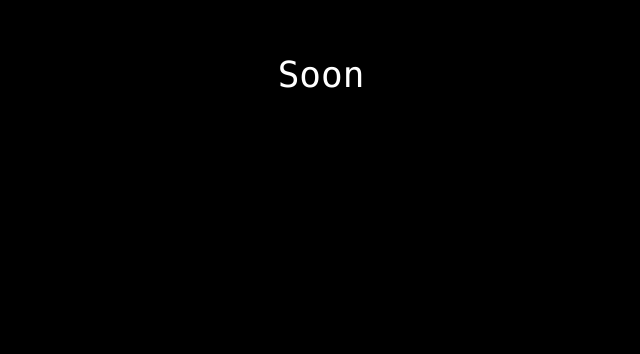
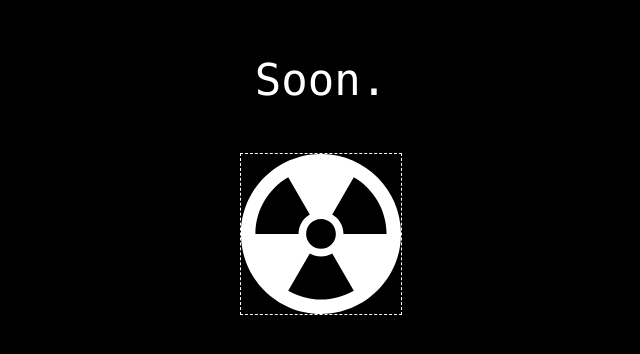
Before and after one commit to bastienguillon/bastienguillon.github.io, an Angular app: page / in a window 1280 px wide. Shown: the part 186-540 px from the top of the page, without its empty margins (319-959 px from the left). Built offline with nearby package versions, Linux system fonts and the light colour scheme.

Commit message:
[add] rad loader

```diff
--- a/src/app/app.component.html
+++ b/src/app/app.component.html
@@ -1 +1,2 @@
-<bg-glitchy-text text="Soon"></bg-glitchy-text>
+<bg-glitchy-text text="Soon."></bg-glitchy-text>
+<bg-rad-loader [color]="'#fff'" [size]="'10em'" [flavor]="'glitchy'"></bg-rad-loader>
--- a/src/app/app.component.scss
+++ b/src/app/app.component.scss
@@ -2,4 +2,13 @@
     display: block;
     margin-top: 30vh;
     text-align: center;
+
+    bg-glitchy-text {
+        display: block;
+        margin-bottom: 3em;
+    }
+
+    bg-rad-loader {
+        display: block;
+    }
 }
--- a/src/app/app.module.ts
+++ b/src/app/app.module.ts
@@ -3,11 +3,13 @@
 
 import { AppComponent } from "./app.component";
 import { GlitchyTextComponent } from "./glitchy-text/glitchy-text.component";
+import { RadLoaderComponent } from './rad-loader/rad-loader.component';
 
 @NgModule({
 	declarations: [
 		AppComponent,
-		GlitchyTextComponent
+		GlitchyTextComponent,
+		RadLoaderComponent
 	],
 	imports: [
 		BrowserModule
--- a/src/app/glitchy-text/glitchy-text.component.scss
+++ b/src/app/glitchy-text/glitchy-text.component.scss
@@ -44,7 +44,7 @@
 :host > span {
     color: white;
     font-family: "Consolas", monospace;
-    font-size: 2.25em;
+    font-size: 2.75em;
     font-weight: normal;
     @include textGlitch("glitch", 50, white, transparent, red, blue, 1084, 115);
 }
--- /dev/null
+++ b/src/app/rad-loader/rad-loader.component.html
@@ -0,0 +1,7 @@
+<svg xmlns="http://www.w3.org/2000/svg" viewBox="0 0 100.498 100.498" attr.height="{{size}}" attr.width="{{size}}" [ngClass]="flavor">
+	<!-- [ngClass]="flavor" -->
+	<g transform="translate(-144.03 -113.54)">
+		<path d="m214.88 199.46c-12.747 7.359-28.45 7.359-41.197 0l13.547-23.464c4.364 2.52 9.739 2.52 14.104 0zm0-71.354c12.746 7.358 20.598 20.959 20.598 35.677h-27.094c0-5.038-2.688-9.694-7.051-12.213zm-11.255 35.677c0 5.16-4.184 9.344-9.344 9.344s-9.344-4.184-9.344-9.344 4.184-9.344 9.344-9.344 9.344 4.184 9.344 9.344zm-50.54 0c0-14.718 7.852-28.318 20.598-35.677l13.547 23.464c-4.363 2.519-7.051 7.175-7.051 12.213zm41.197-50.249c-27.752 0-50.249 22.497-50.249 50.249s22.497 50.249 50.249 50.249 50.249-22.497 50.249-50.249-22.497-50.249-50.249-50.249z"
+		 attr.fill="{{color}}" />
+	</g>
+</svg>
--- /dev/null
+++ b/src/app/rad-loader/rad-loader.component.scss
@@ -0,0 +1,21 @@
+
+svg {
+	border: 1px dashed white;
+}
+.smooth { animation: smooth-spin 2.5s infinite linear; }
+.glitchy { animation: glitchy-spin 1.25s infinite linear; }
+
+@keyframes smooth-spin {
+	0%  { transform: rotate(0deg); }
+	100% { transform: rotate(-360deg); }
+}
+
+@keyframes glitchy-spin {
+	0%  { transform: rotate(0deg); }
+	3% { transform: rotate(10deg); }
+	6% { transform: rotate(12deg); }
+	38% { transform: rotate(-160deg); }
+	48% { transform: rotate(-150deg); }
+	54% { transform: rotate(-250deg); }
+	100% { transform: rotate(-360deg); }
+}
--- /dev/null
+++ b/src/app/rad-loader/rad-loader.component.ts
@@ -0,0 +1,17 @@
+import { Component, Input } from "@angular/core";
+
+@Component({
+	selector: "bg-rad-loader",
+	templateUrl: "./rad-loader.component.html",
+	styleUrls: ["./rad-loader.component.scss"]
+})
+export class RadLoaderComponent {
+
+	@Input() color: string;
+	@Input() size: string;
+	@Input() flavor: "smooth" | "glitchy";
+
+	public speedInSeconds: number;
+
+	constructor() { }
+}
```
Also changed, not shown: 1 other file (tests, documents, lock files or other folders).
